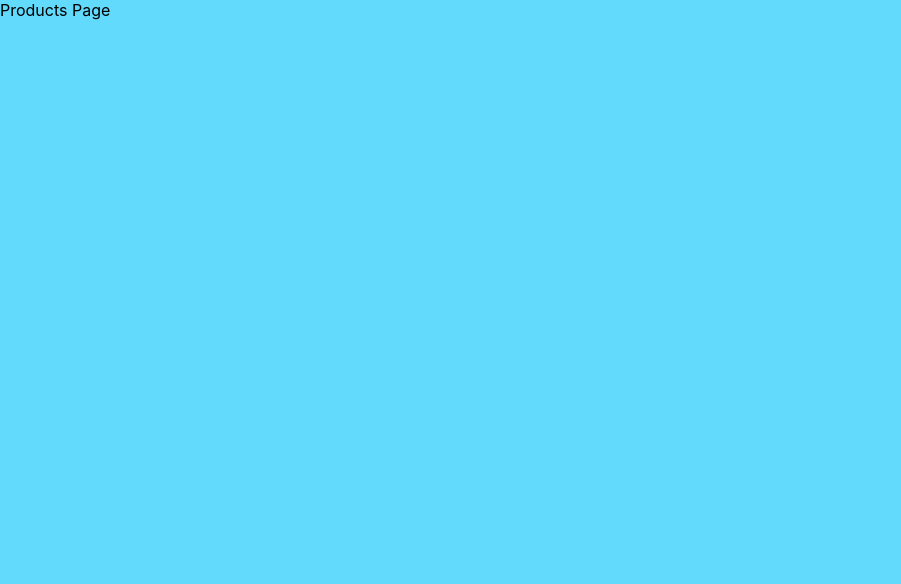
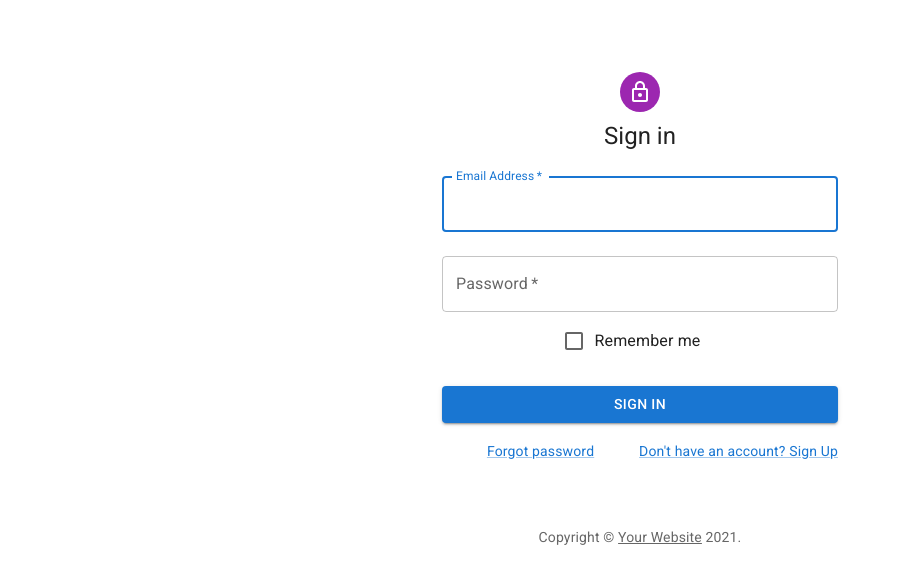
Before and after one commit to cristian685/First-App, a React (Create React App) app: page /login in a window 1280 px wide. Shown: the top 584 px of the page, without its empty margins (0-901 px from the left). Built offline with nearby package versions, Linux system fonts and the light colour scheme.

Commit message:
add routes

```diff
--- a/package.json
+++ b/package.json
@@ -16,7 +16,7 @@
     "react-bootstrap": "^2.0.3",
     "react-dom": "^17.0.2",
     "react-router": "^6.0.2",
-    "react-router-dom": "^5.3.0",
+    "react-router-dom": "^6.0.2",
     "react-scripts": "4.0.3",
     "styled-components": "^5.3.3",
     "web-vitals": "^1.1.2"
--- a/src/App.js
+++ b/src/App.js
@@ -1,14 +1,17 @@
 import './App.css';
-import Products from './view/Products';
+import Login from "./views/Login";
+import React from "react";
+import { BrowserRouter ,Switch, Route,Routes } from "react-router-dom";
+import ForgotPassword from "./components/ForgotPassword";
+function App() {
+   return (
+       <BrowserRouter>
+           <Routes>
+               <Route exact path='/forgotPass' element={<ForgotPassword />}/>
+                   <Route exact path='/login' element={<Login />}/>
+           </Routes>
+       </BrowserRouter>
 
-function App() {
-  return (
-    <div className="App">
-        <Products />
-    </div>
   );
-}
-
-
-
-export default App;
+ }
+ export default App
```
Also changed, not shown: 1 other file (tests, documents, lock files or other folders).
